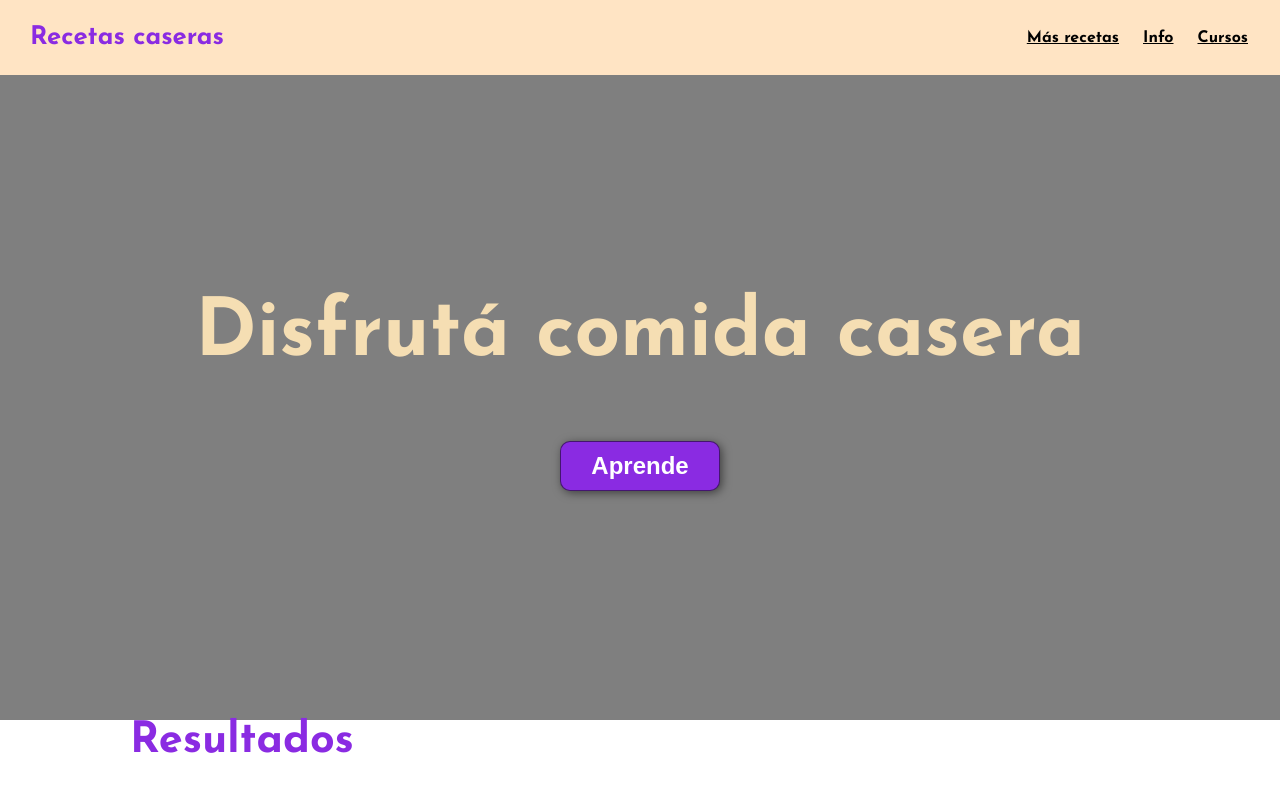
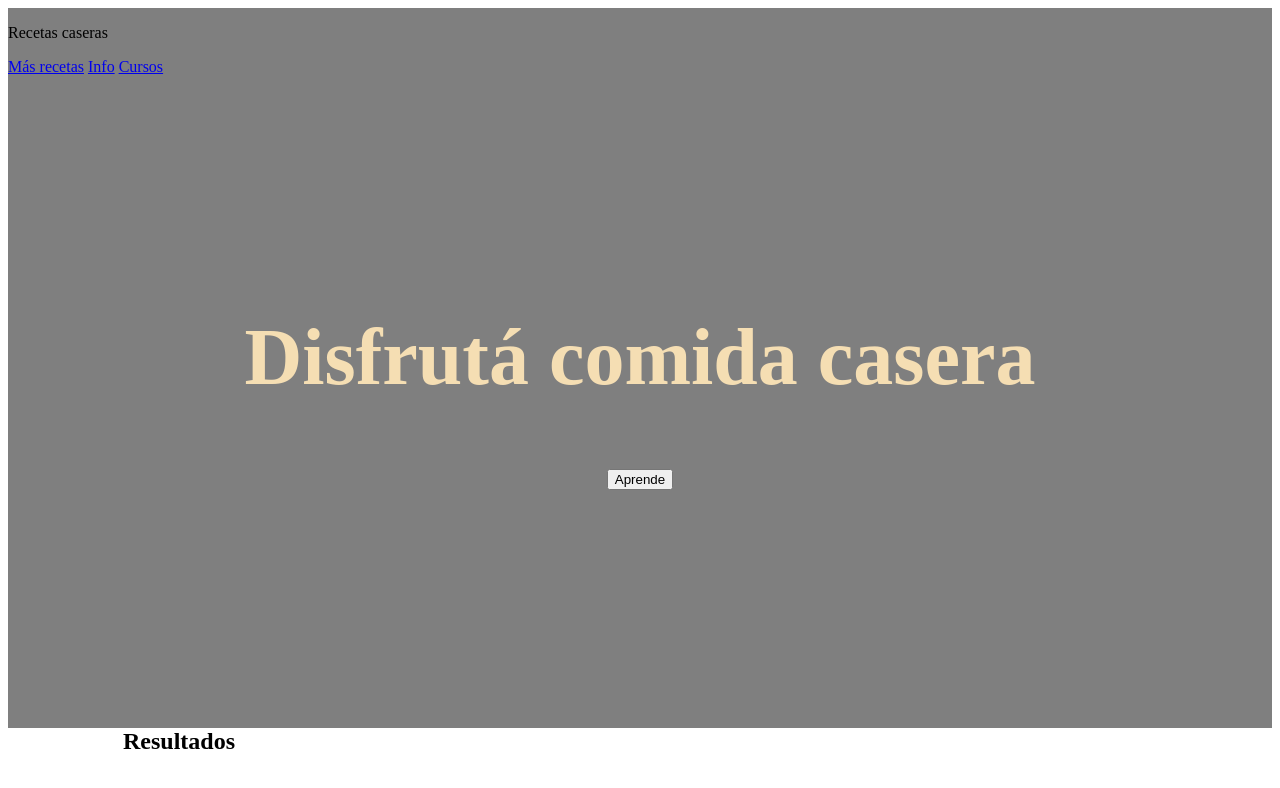
Before and after one commit to AraiyaTB/miPrimerSitio, a plain HTML site: page index.html in a window 1280 px wide. Shown: the top 788 px of the page. Drawn offline with Linux system fonts and the light colour scheme; files that its build step writes are made by us from their sources; a web font is replaced by a local one.

Commit message:
Update index.css

```diff
--- a/css/index.css
+++ b/css/index.css
@@ -1,73 +1,3 @@
-*{
-    box-sizing: border-box;
-}
-
-html{
-    scroll-behavior: smooth;
-}
-body{
-    font-family: "Josefin Sans", sans-serif;
-    margin: 0;
-}
-
-h1{ font-size: 3.5em;}
-h2{font-size: 2.7em;}
-h3{font-size: 2em;}
-p{font-size: 1.25em;}
-ul{list-style:none;}
-li{font-size: 1.25em;}
-
-button{
-    font-size: 1.5em;
-    font-weight: bold;
-    padding: 10px 30px;
-    border-radius: 10px;
-    border: 1px solid rgba(0,0,0,0.5);
-    box-shadow: 2px 2px 10px rgba(0,0,0,0.5);
-    color: white;
-    background-color: blueviolet;
-
-}
-
-.container{
-    max-width: 1400px;
-    margin: auto;
-}
-
-.color-principal{ color: blueviolet;}
-header{
-    background-color: bisque;
-}
-
-header .nombre{
-    margin: 0;
-    padding: 25px 30px;
-    font-weight: bold;
-    color: blueviolet;
-    font-size: 1.6em;
-
-}
-
-header .container{
-    display: flex;
-    flex-direction: column;
-    align-items: center;
-
-}
-
-header nav{
-    display: flex;
-    flex-direction: column;
-    text-align: center;
-    padding-bottom: 25px;
-
-}
-header a{
-    padding: 5px 12px;
-    font-weight: bold;
-    color: black;
-}
-
 #masrecetas{
     display: flex;
     align-items: center;
@@ -89,6 +19,22 @@ header a{
 
 #masrecetas h1{
     color: wheat;
+}
+
+
+.caru{
+    max-width: 90%;
+    margin: 10px auto;
+    max-height: 500px;
+}
+
+.carousel-inner img{
+    max-width: 500px;
+    max-height: 500px;
+    width: 100%;
+    margin: 10px auto;
+    object-fit: cover;
+    display: block;
 }
 
 
@@ -273,6 +219,10 @@ footer ul{
         width: 400px;
     }
 
+    #resultados{
+        display: block;
+    }
+
     .opinion{
         color: white;
     }
@@ -355,6 +305,8 @@ footer ul{
      }
 
 
+
+
 }
 @media(min-width:1200px){
     #Cursos{
```
